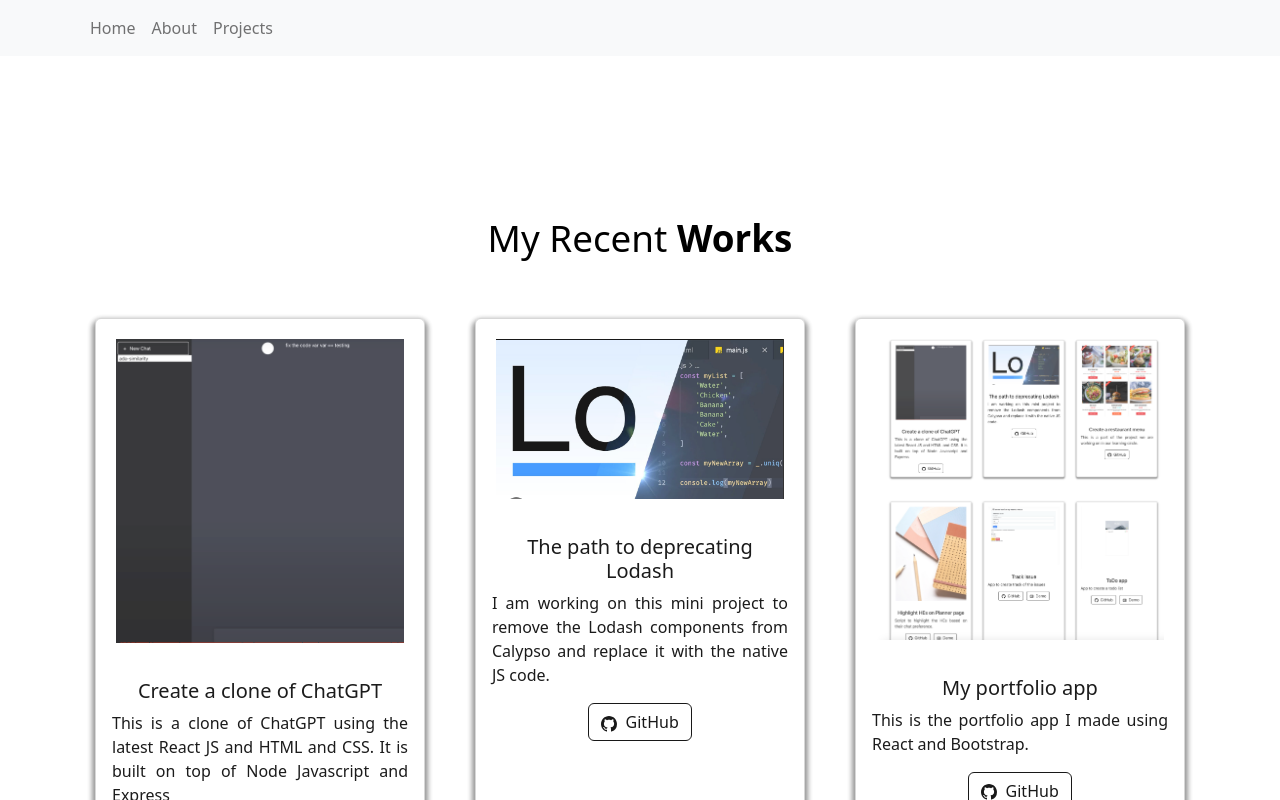
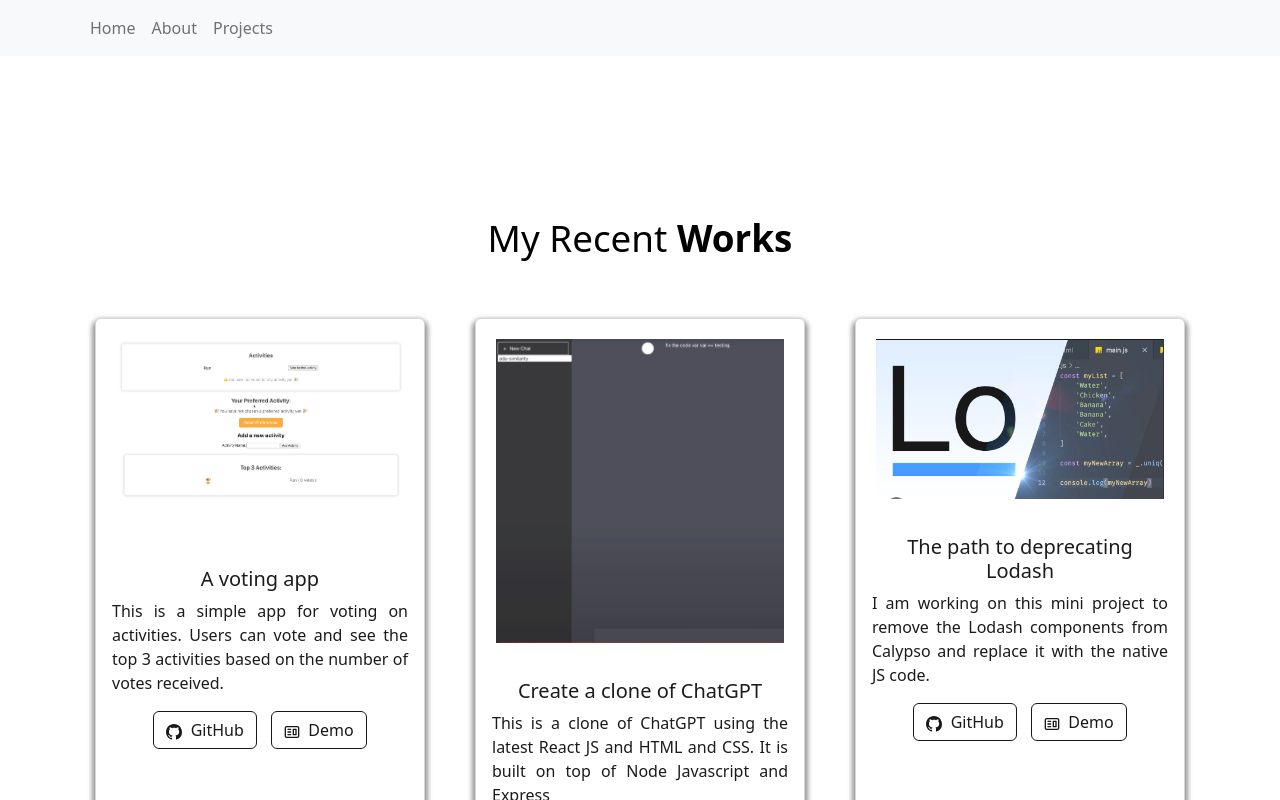
Before and after one commit to yashitamittal11/portfolio, a React (Create React App) app: page /project in a window 1280 px wide. Shown: the top 800 px of the page. Built offline with nearby package versions, Linux system fonts and the light colour scheme.

Commit message:
Added voting project

```diff
--- a/src/components/Projects/Projects.js
+++ b/src/components/Projects/Projects.js
@@ -9,6 +9,7 @@
 import chatGPT from "../../Assets/Projects/chatGPT.png"
 import Lodash from "../../Assets/Projects/Lodash.png";
 import portfolio from "../../Assets/Projects/portfolio.png";
+import voting from "../../Assets/Projects/voteapp.png";
 
 const Projects = () => {
   return (
@@ -19,6 +20,17 @@
         </h1>
 
         <Row style={{ justifyContent: "center", paddingBottom: "10px" }}>
+        <Col md={4} className="project-card">
+            <ProjCards
+              imgPath={voting}
+              isBlog={false}
+              title = "A voting app"
+              description="This is a simple app for voting on activities. Users can vote and see the top 3 activities based on the number of votes received."
+              ghLink="https://github.com/yashitamittal11/votingApp"
+              demoLink="https://mydevjourney22.wordpress.com/2023/04/22/create-a-voting-app/"
+
+            />
+          </Col>
         <Col md={4} className="project-card">
             <ProjCards
               imgPath={chatGPT}
@@ -35,7 +47,7 @@
               isBlog={false}
               title="The path to deprecating Lodash"
               description="I am working on this mini project to remove the Lodash components from Calypso and replace it with the native JS code."
-
+              demoLink="https://mydevjourney22.wordpress.com/2023/03/10/remove-loads-from-wp-calypso-project/"
             />
           </Col>
           <Col md={4} className="project-card">
@@ -43,7 +55,7 @@
               imgPath={portfolio}
               isBlog={false}
               title="My portfolio app"
-              description="This is the portfolio app I made using React and Bootstrap."
+              description="This is this portfolio app I made using React and Bootstrap."
               ghLink="https://github.com/yashitamittal11/portfolio"
               demoLink=""
             />
@@ -54,8 +66,8 @@
               isBlog={false}
               title="Create a restaurant menu"
               description="This is a part of the project we are working on in our learning circle."
-              ghLink=""
-              demoLink=""
+              ghLink="https://github.com/yashitamittal11/restaurant-menu"
+
             />
           </Col>
           <Col md={4} className="project-card">
@@ -64,7 +76,6 @@
               isBlog={false}
               title="Highlight HEs on Planner page"
               description="Script to highlight the HEs based on their chat preference."
-              ghLink=""
               demoLink="https://mydevjourney22.wordpress.com/2022/08/29/highlight-hes-based-on-their-chat-preference/"
             />
           </Col>
```
Also changed, not shown: src/Assets/Projects/voteapp.png (added).
